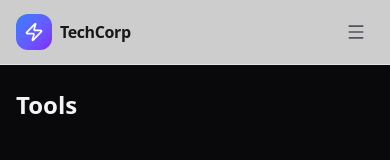
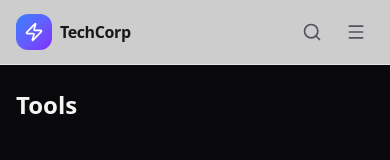
Before and after one commit to toto3529/internal-tools-dashboard, a React (Vite) app: page /tools in a window 390 px wide. Shown: the top 160 px of the page. Built offline with nearby package versions, Linux system fonts and the light colour scheme.

Commit message:
fix(header): keep search accessible on mobile and correct menu stacking

```diff
--- a/src/components/AppLayout.tsx
+++ b/src/components/AppLayout.tsx
@@ -1,9 +1,15 @@
-import { Outlet } from "react-router-dom"
+import { Outlet, useLocation } from "react-router-dom"
 import Header from "./Header"
-import { useState } from "react"
+import { useEffect, useState } from "react"
 
 export default function AppLayout() {
 	const [searchQuery, setSearchQuery] = useState("")
+	const location = useLocation()
+
+	useEffect(() => {
+		setSearchQuery("")
+	}, [location.pathname])
+
 	return (
 		<div className="min-h-screen bg-zinc-950 text-zinc-100">
 			<Header query={searchQuery} onQueryChange={setSearchQuery} />
--- a/src/components/Header.tsx
+++ b/src/components/Header.tsx
@@ -11,6 +11,7 @@ export default function Header({ query, onQueryChange }: HeaderProps) {
 	const location = useLocation()
 	const [mobileOpen, setMobileOpen] = useState(false)
 	const notificationsCount = 1
+	const [mobileSearchOpen, setMobileSearchOpen] = useState(false)
 
 	const menuRef = useRef<HTMLDivElement | null>(null)
 	const [userMenuOpen, setUserMenuOpen] = useState(false)
@@ -152,19 +153,36 @@ export default function Header({ query, onQueryChange }: HeaderProps) {
 					</div>
 				</div>
 
-				<div className="relative ml-auto lg:hidden" ref={menuRef}>
+				<div className="ml-auto flex items-center gap-2 lg:hidden">
+					<button
+						type="button"
+						className="inline-flex items-center justify-center rounded-full p-2 text-zinc-600 hover:bg-zinc-100 hover:text-zinc-900 dark:text-zinc-200 dark:hover:bg-white/10 dark:hover:text-white"
+						aria-label="Open search"
+						aria-expanded={mobileSearchOpen}
+						onClick={() => {
+							setMobileOpen(false)
+							setMobileSearchOpen((v) => !v)
+						}}
+					>
+						<Search className="h-5 w-5" />
+					</button>
+
+					<div className="relative" ref={menuRef}>
 						<button
 							type="button"
 							className="inline-flex items-center justify-center rounded-full p-2 text-zinc-600 hover:bg-zinc-100 hover:text-zinc-900 dark:text-zinc-200 dark:hover:bg-white/10 dark:hover:text-white"
 							aria-label="Open navigation"
 							aria-expanded={mobileOpen}
-						onClick={() => setMobileOpen((v) => !v)}
+							onClick={() => {
+								setMobileSearchOpen(false)
+								setMobileOpen((v) => !v)
+							}}
 						>
 							<Menu className="h-5 w-5" />
 						</button>
 
 						{mobileOpen && (
-						<div className="fixed right-4 top-16 mt-2 w-56 rounded-xl border border-zinc-200 bg-white p-2 shadow-lg dark:border-white/10 dark:bg-zinc-950">
+							<div className="fixed right-4 top-16 z-50 mt-2 w-56 rounded-xl border border-zinc-200 bg-white p-2 shadow-lg dark:border-white/10 dark:bg-zinc-950">
 								<nav className="flex flex-col gap-1">
 									<NavLink to="/" end className={linkClass} onClick={() => setMobileOpen(false)}>
 										Dashboard
@@ -188,6 +206,20 @@ export default function Header({ query, onQueryChange }: HeaderProps) {
 						)}
 					</div>
 				</div>
+			</div>
+			{mobileSearchOpen ? (
+				<div className="border-t border-zinc-200 bg-white/80 px-4 py-3 backdrop-blur dark:border-white/10 dark:bg-zinc-950/80 lg:hidden">
+					<div className="relative">
+						<Search className="pointer-events-none absolute left-3 top-1/2 h-4 w-4 -translate-y-1/2 text-zinc-400" />
+						<input
+							value={query}
+							onChange={(e) => onQueryChange(e.target.value)}
+							placeholder={searchPlaceholder}
+							className="h-10 w-full rounded-xl border border-zinc-200 bg-zinc-50 pl-10 pr-3 text-sm text-zinc-900 placeholder:text-zinc-400 outline-none transition focus:border-zinc-300 focus:bg-white dark:border-white/10 dark:bg-white/5 dark:text-zinc-100 dark:placeholder:text-zinc-500 dark:focus:border-white/20 dark:focus:bg-white/10"
+						/>
+					</div>
+				</div>
+			) : null}
 		</header>
 	)
 }
```
Lines whose indentation alone changed are shown as unchanged.
